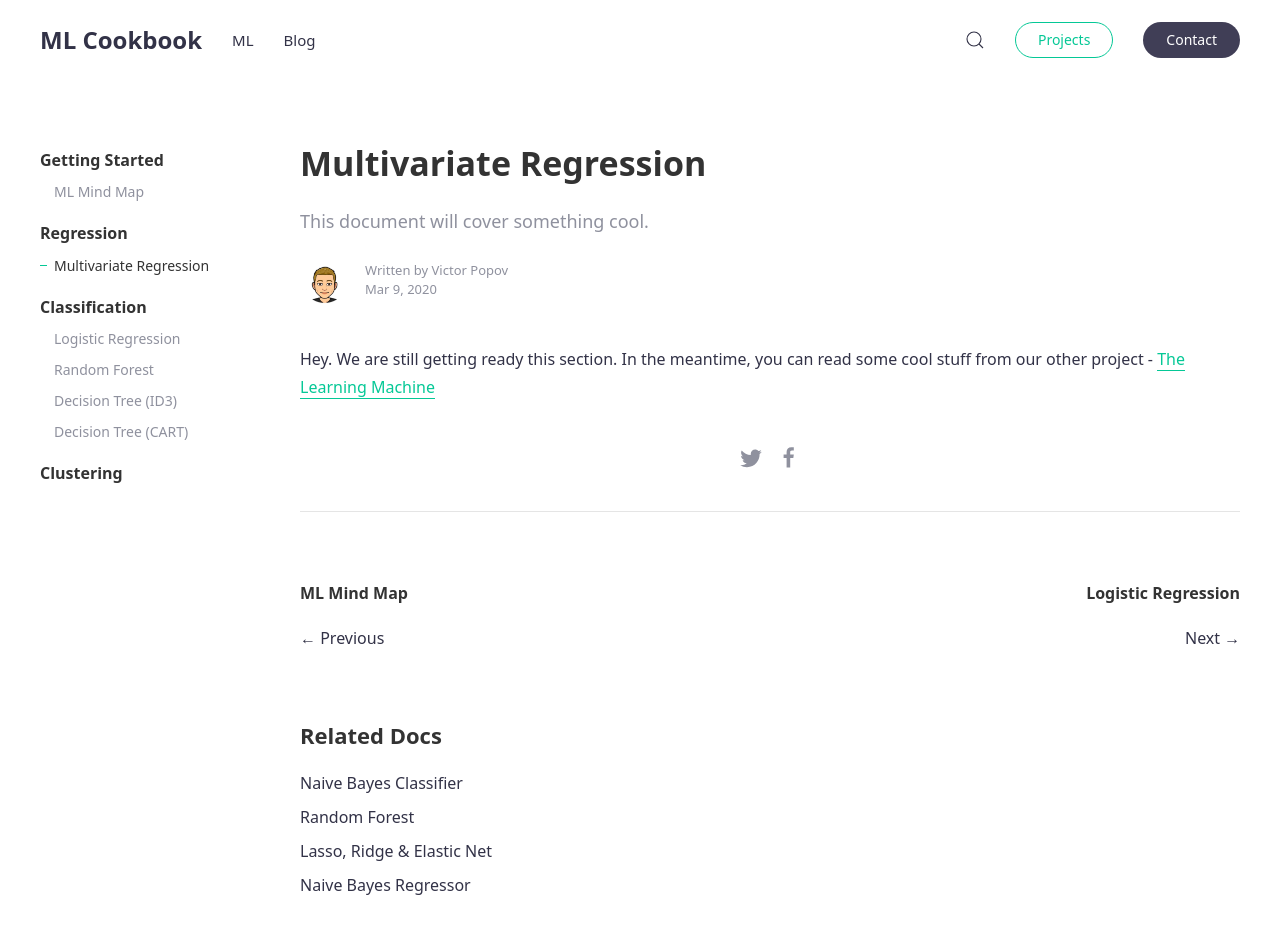
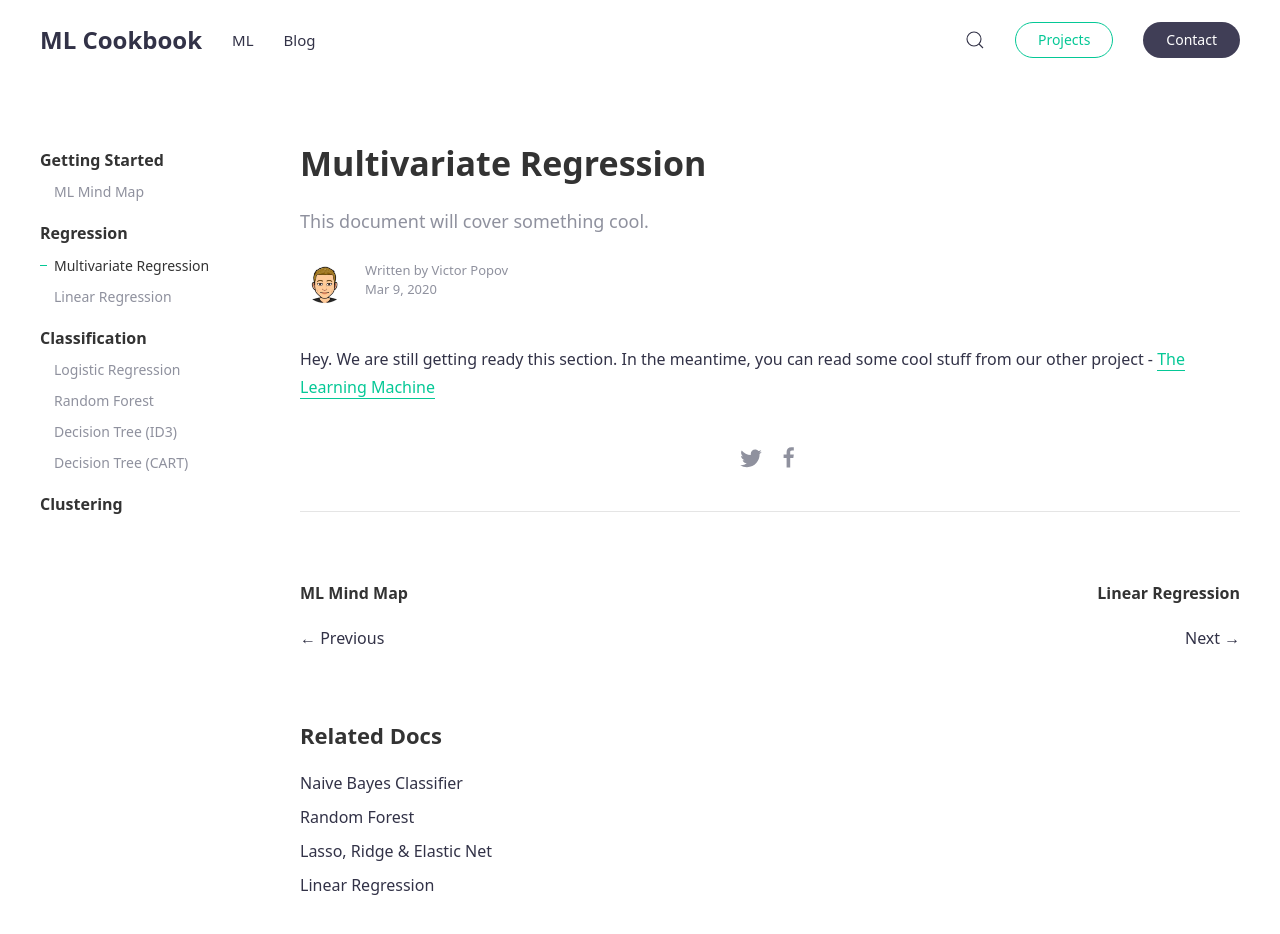
Before and after one commit to the-learning-machine/ml-book.com, a Jekyll site: the page built from _docs/reg_multi.md, in a window 1280 px wide and 1097 px high. Shown: the top 934 px of the window. Built offline with Jekyll 4.4.1, drawn with Linux system fonts in a browser that asks for light colours; comment, search, counter and statistics services are not loaded.

Commit message:
adding regression article and shu photoes

```diff
--- a/_config.yml
+++ b/_config.yml
@@ -53,6 +53,10 @@ authors:
       name:         Andrew Wolf
       title:        Founder
       avatar:       andrew.jpeg
+    shu:
+      name:         Shu Lee
+      title:        ML - Regressions
+      avatar:       shu.jpg
 
 # Social icons displayed in footer
 social:
--- a/_data/navigation_docs.yml
+++ b/_data/navigation_docs.yml
@@ -15,6 +15,7 @@
 #  - reg_nb
 #  - reg_lasso_ridge_elastic
   - reg_multi
+  - reg_linear
 #  - boxes
 #  - featured
 #  - videos
--- a/_docs/reg_linear.md
+++ b/_docs/reg_linear.md
@@ -1,3 +1,11 @@
+---
+title: Linear Regression
+subtitle: Linear Regression with practical example.
+author: shu
+tags: [featured]
+permalink:
+---
+
 # Linear Regression
 Linear regression is a necessary tool in any data professional's toolbox. It is a widely used supervised learning approach. The goal of linear regression is to describe the relationship between input variables $$x_{1}, x_{2}, ... x_{n}$$ and an output variable $$y$$. Examples of this include predicting how height relates to weight, how age relates to income, or how the amount of time someone studies relates to their test score.
 
```
Also changed, not shown: uploads/shu.jpg (added).
